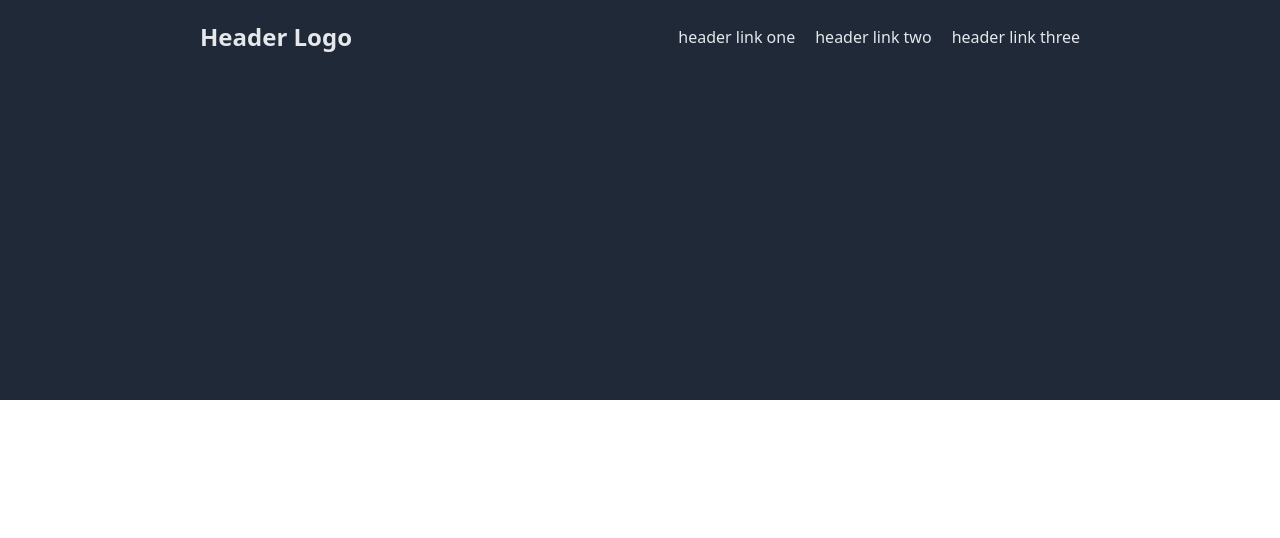
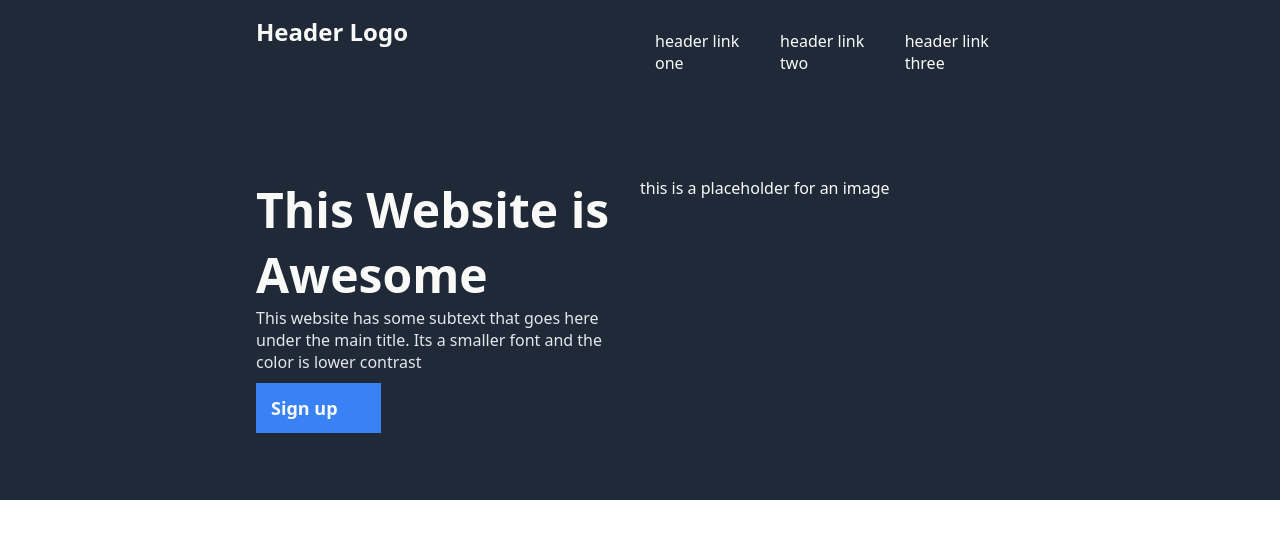
Before and after one commit to Hiroshi-kun-dev/Landing-page, a plain HTML site: page index.html in a window 1280 px wide. Drawn offline with Linux system fonts and the light colour scheme.

Commit message:
feat: complete header layout and start hero section

```diff
--- a/index.html
+++ b/index.html
@@ -1,5 +1,6 @@
 <!DOCTYPE html>
 <html lang="en">
+
 <head>
     <meta charset="UTF-8">
     <meta name="viewport" content="width=device-width, initial-scale=1.0">
@@ -9,28 +10,31 @@
 
 </head>
 
+
 <body>
-    <div class="first-section">
-        <div class="header">
-            <div class="header-logo">
-                <h2>Header Logo</h2>
-            </div>
-            <div class="nav-links">
-                <ul>header link one</ul>
-                <ul>header link two</ul>
-                <ul>header link three</ul>
+        <div class="first-section">
+            <div class="Header">
+                <div class="Header-logo">Header Logo</div>
+                <div class="Nav-links">
+                    <ul>
+                        <li>header link one</li>
+                        <li>header link two</li>
+                        <li>header link three</li>
+                    </ul>
+                </div>
             </div>
 
-        </div>
-        <div class="hero-container">
-            <div class="hero-text">
+            <div class="Hero">
+                <div class="Hero-text">
+                    <p1>This Website is Awesome</p1>
+                    <p2>This website has some subtext that goes here under the main title. Its a smaller font and the color is lower contrast</p2>
+                    <div>Sign up</div>
+                </div>
 
-            </div>
-            <div class="hero-img">
 
+                <div class="image">this is a placeholder for an image</div>
             </div>
         </div>
-    </div>
 
 </body>
 
--- a/style.css
+++ b/style.css
@@ -5,29 +5,101 @@
     font-family: system-ui, -apple-system, BlinkMacSystemFont, 'Segoe UI', Roboto, Oxygen, Ubuntu, Cantarell, 'Open Sans', 'Helvetica Neue', sans-serif;
 }
 
+ul {
+    list-style-type: none;
+    padding: 0;
+    margin: 0;
+}
 
 .first-section {
-    background-color: #1f2937;
-    height: 400px;
+    display: flex;
+    flex-direction: column;
+    justify-content: center;
+    height: 500px;
+    background-color: #1F2937;
 }
 
-.header {
+.Header {
     display: flex;
-    justify-content: space-between;
-    align-items: center;
-    padding: 20px;
-    padding-left: 200px;
-    padding-right:200px;
+    flex: 1;
+    margin-left: 20%;
+    margin-right: 20%;
+    padding-top: 15px;
+    height: 100px;
+}
+
+.Header-logo {
+    font-weight: bold;
+    font-size: 24px;
+    color: #F9FAF8;
+}
+
+.Header div {
+    flex: 1;
+}
+
+.Nav-links ul {
+    display: flex;
+    flex: 1;
+    justify-content: center;
+    color: #F9FAF8;
+}
+
+li {
+    margin: 15px;
+}
+
+
+
+
+
+.Hero {
+    display: flex;
+    flex: 2 1 0%;
+    justify-content: center ;
+    margin-left: 20%;
+    margin-right: 20%;
+}
+
+.Hero-text {
+    display: flex;
+    flex-direction: column;
+
+    flex: 1;
+}
+
+.Hero-text p1 {
+    font-size: 48px;
+    font-weight: 900;
+    color: #F9FAF8;
 
 }
 
-.header-logo {
-    color:#E5E7EB;
-;
+.Hero-text p2 {
+    color: #E5E7EB;
 }
 
-.nav-links {
-    display: flex;
-    gap: 20px;
-    color:#E5E7EB;;
+.Hero-text div {
+    color: #F9FAF8;
+    margin-top: 10px;
+    padding-top: 10px;
+    padding-bottom: 10px;
+    padding-left: 15px;
+    padding-right: 15px;
+    background-color: #3882F6;
+    height: 50px;
+    width: 125px;
+    Font-size: 18px;
+    font-weight: bold;
+    align-content: center;
+    justify-content: center
+    border-radius: 8px;
 }
+
+
+.image {
+    flex: 1;
+    color: #F9FAF8;
+
+
+}
```
